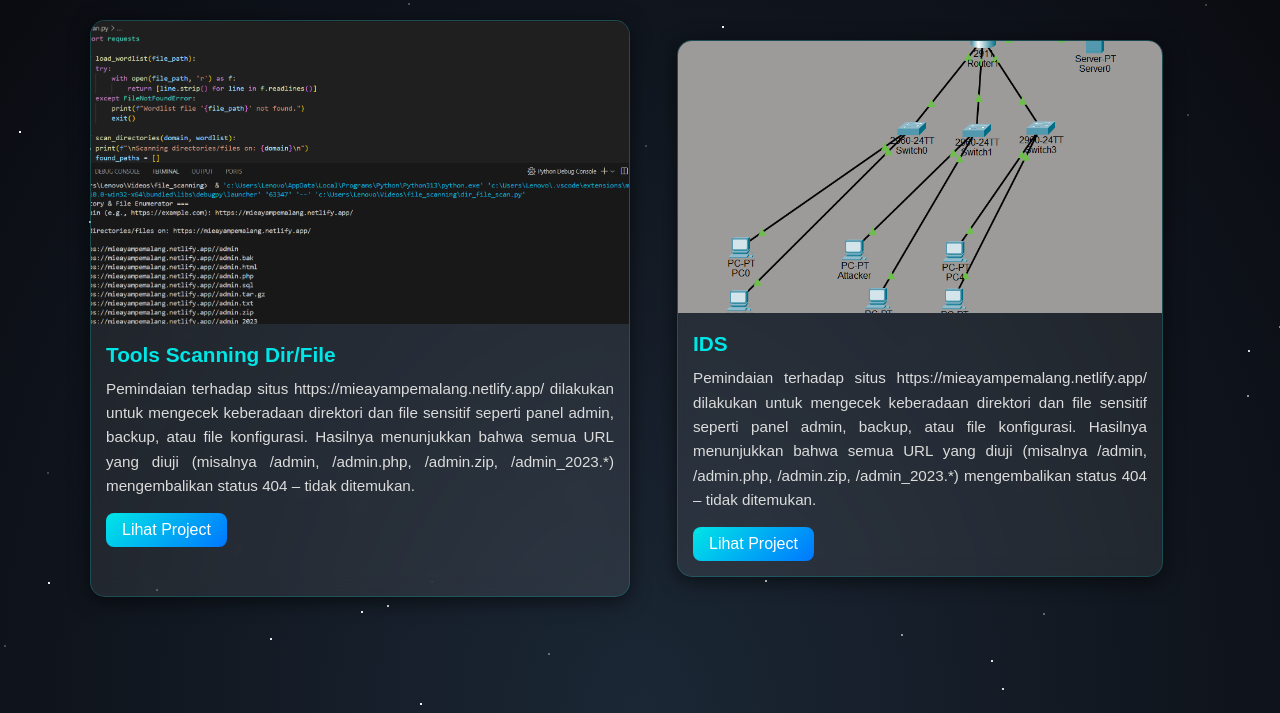
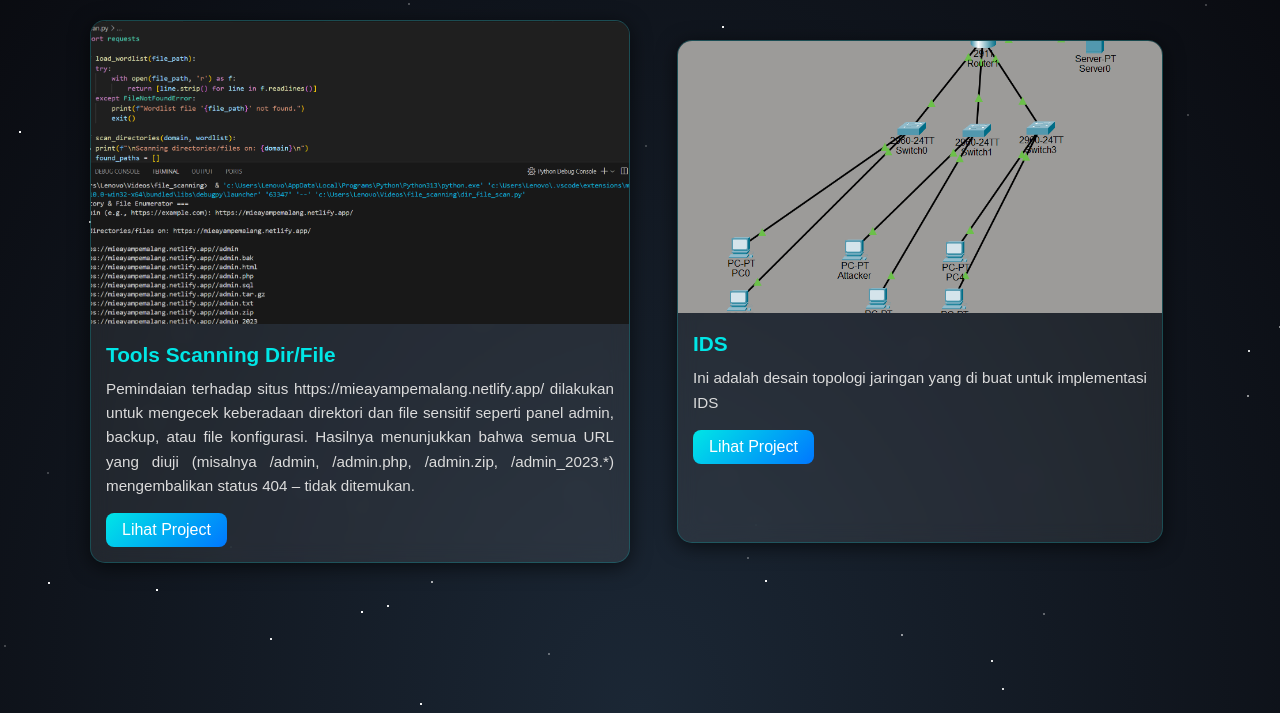
Before and after one commit to Alfan-svg/Portofolio, a plain HTML site: page Cyber Security.html in a window 1280 px wide. Shown: the part 87-800 px from the top of the page. Drawn offline with Linux system fonts and the light colour scheme.

Commit message:
Update Cyber Security.html

```diff
--- a/Cyber Security.html
+++ b/Cyber Security.html
@@ -126,14 +126,13 @@
       <img src="img/IDS.png" alt="Project 2">
       <div class="project-content">
         <h3>IDS</h3>
-        <p>Pemindaian terhadap situs https://mieayampemalang.netlify.app/ dilakukan untuk mengecek keberadaan direktori dan file sensitif seperti panel admin, backup, atau file konfigurasi. Hasilnya menunjukkan bahwa semua URL yang diuji (misalnya /admin, /admin.php, /admin.zip, /admin_2023.*) mengembalikan status 404 – tidak ditemukan.</p>
+        <p>Ini adalah desain topologi jaringan yang di buat untuk implementasi IDS</p>
         <a href="img/IDS.png" target="_blank" class="btn-link">Lihat Project</a>
       </div>
     </div>
   </div>
   <script>
     const numStars = 80;
-
     function createStars() {
       document.querySelectorAll('.stars').forEach(star => star.remove());
       for (let i = 0; i < numStars; i++) {
```
